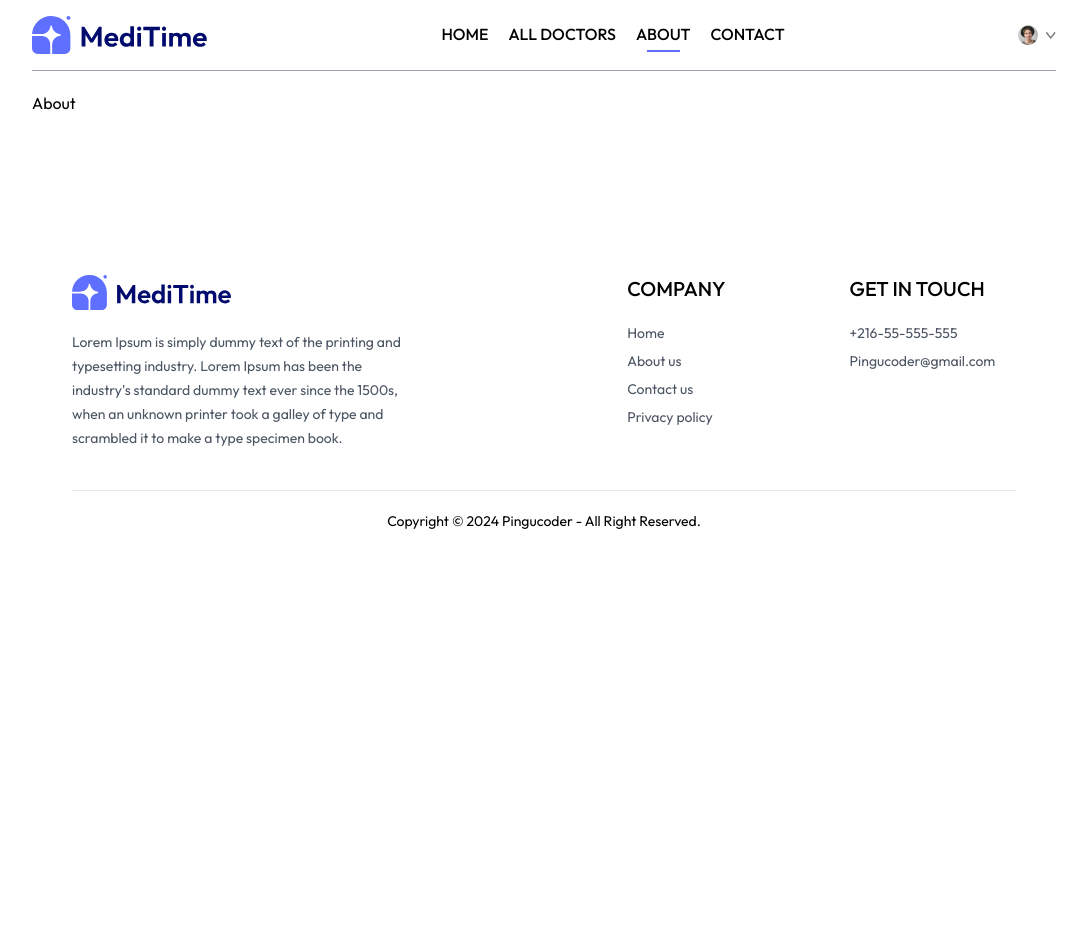
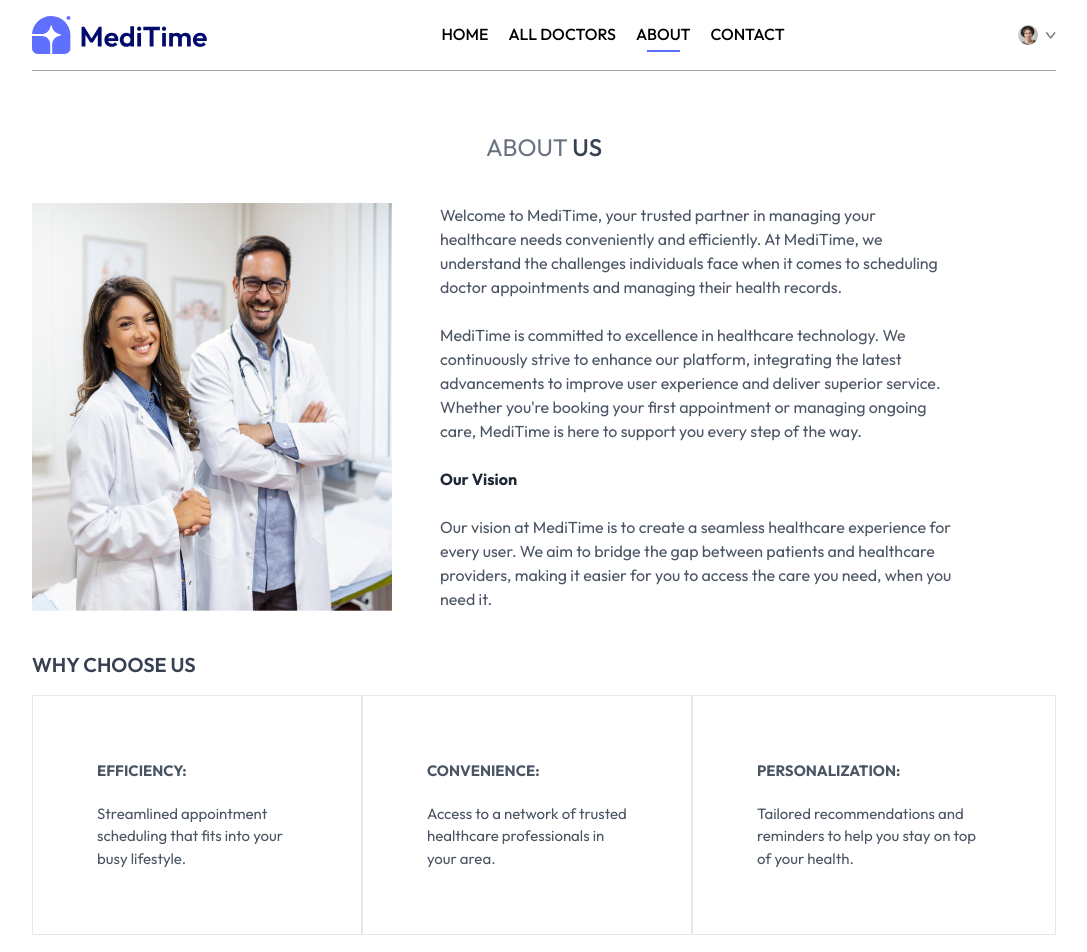
Before and after one commit to Aminetrigithub/MediTime, a React (Vite) app in the folder frontend/: page /about in a window 1280 px wide. Shown: the top 952 px of the page, without its empty margins (96-1183 px from the left). Before the commit the page ends 800 px from the top, so only its background shows below. Built offline with nearby package versions, Linux system fonts and the light colour scheme.

Commit message:
About & Contact pages

```diff
--- a/frontend/src/pages/About.jsx
+++ b/frontend/src/pages/About.jsx
@@ -1,8 +1,51 @@
-import React from 'react'
+import { assets } from '../assets/assets'
 
 const About = () => {
   return (
-    <div>About</div>
+    <div>
+      <div className='text-center text-2xl pt-10 text-gray-500'>
+        <p>ABOUT <span className='text-gray-700 font-medium'>US</span></p>
+      </div>
+      <div className='my-10 flex flex-col md:flex-row gap-12'>
+        <img src={assets.about_image} alt="" className='md:w-full md:max-w-[360px]' />
+        <div className='flex flex-col justify-center gap-6 md:w-2/4 text-gray-600'>
+          <p>Welcome to MediTime, your trusted partner in managing your
+            healthcare needs conveniently and efficiently. At MediTime, we
+            understand the challenges individuals face when it comes to
+            scheduling doctor appointments and managing their health records.</p>
+          <p>MediTime is committed to excellence in healthcare technology. We
+            continuously strive to enhance our platform, integrating the latest
+            advancements to improve user experience and deliver superior
+            service. Whether you're booking your first appointment or managing
+            ongoing care, MediTime is here to support you every step of the way.</p>
+          <b className='text-gray-800'>Our Vision</b>
+          <p>Our vision at MediTime is to create a seamless healthcare
+            experience for every user. We aim to bridge the gap between patients
+            and healthcare providers, making it easier for you to access the
+            care you need, when you need it.</p>
+        </div>
+      </div>
+      <div className='text-xl my-4'>
+        <p className='text-gray-700 font-semibold'>WHY <span>CHOOSE US</span></p>
+      </div>
+      <div className='flex flex-col md:flex-row mb-20 '>
+        <div className="border px-10 md:px-16 py-8 sm:py-16 flex flex-col gap-5 text-[15px]
+         hover:bg-primary hover:text-white transition-all duration-300 text-gray-600 cursor-pointer">
+          <b>EFFICIENCY:</b>
+          <p>Streamlined appointment scheduling that fits into your busy lifestyle.</p>
+        </div>
+        <div className="border px-10 md:px-16 py-8 sm:py-16 flex flex-col gap-5 text-[15px]
+         hover:bg-primary hover:text-white transition-all duration-300 text-gray-600 cursor-pointer">
+          <b>CONVENIENCE:</b>
+          <p>Access to a network of trusted healthcare professionals in your area.</p>
+        </div>
+        <div className="border px-10 md:px-16 py-8 sm:py-16 flex flex-col gap-5 text-[15px]
+         hover:bg-primary hover:text-white transition-all duration-300 text-gray-600 cursor-pointer">
+          <b>PERSONALIZATION:</b>
+          <p>Tailored recommendations and reminders to help you stay on top of your health.</p>
+        </div>
+      </div>
+    </div>
   )
 }
 
--- a/frontend/src/pages/Contact.jsx
+++ b/frontend/src/pages/Contact.jsx
@@ -1,9 +1,28 @@
-import React from 'react'
+import React from "react";
+import { assets } from "../assets/assets";
 
 const Contact = () => {
   return (
-    <div>Contact</div>
-  )
-}
+    <div>
+      <div className="text-center text-2xl pt-10 text-gray-500">
+        <p>
+          CONTACT <span className="text-gray-700 font-medium">US</span>
+        </p>
+      </div>
+      <div className="my-10 flex flex-col justify-center md:flex-row gap-10 mb-28 text-sm">
+        <img src={assets.contact_image} alt="" className="w-full rounded-xl md:max-w-[360px]"/>
+        <div className="flex flex-col justify-center items-start gap-6">
+          <p className="font-semibold text-lg text-gray-600 ">OUR OFFICE</p>
+          <p className="text-gray-500">54709 Habib Bourguiba Street, <br /> Suite 3, Tunis, Tunisia</p>
+          <p className="text-gray-500">Tel: (216) 55 555 555 <br /> Email: Pingucoder@gmail.com</p>
+          <p className="font-semibold text-lg text-gray-600">Careers at MEDITIME</p>
+          <p className="text-gray-500">Learn more about our teams and job openings.</p>
+          <button className="border border-black px-8 py-4 text-sm hover:bg-black
+           hover:text-white transition-all duration-500">Explore jobs</button>
+        </div>
+      </div>
+    </div>
+  );
+};
 
-export default Contact
+export default Contact;
```
